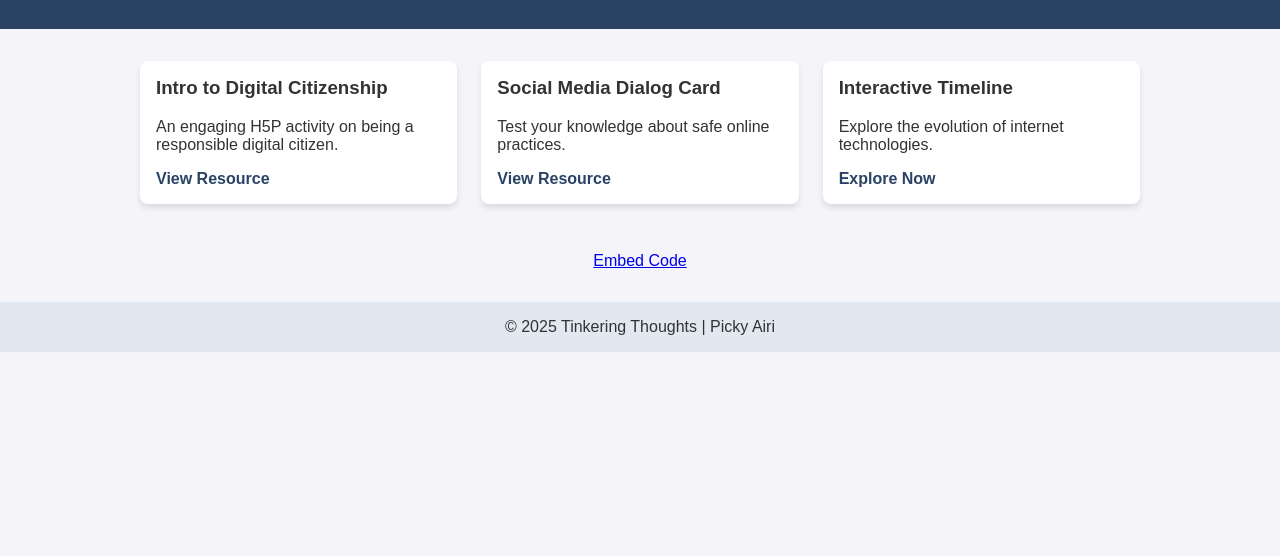
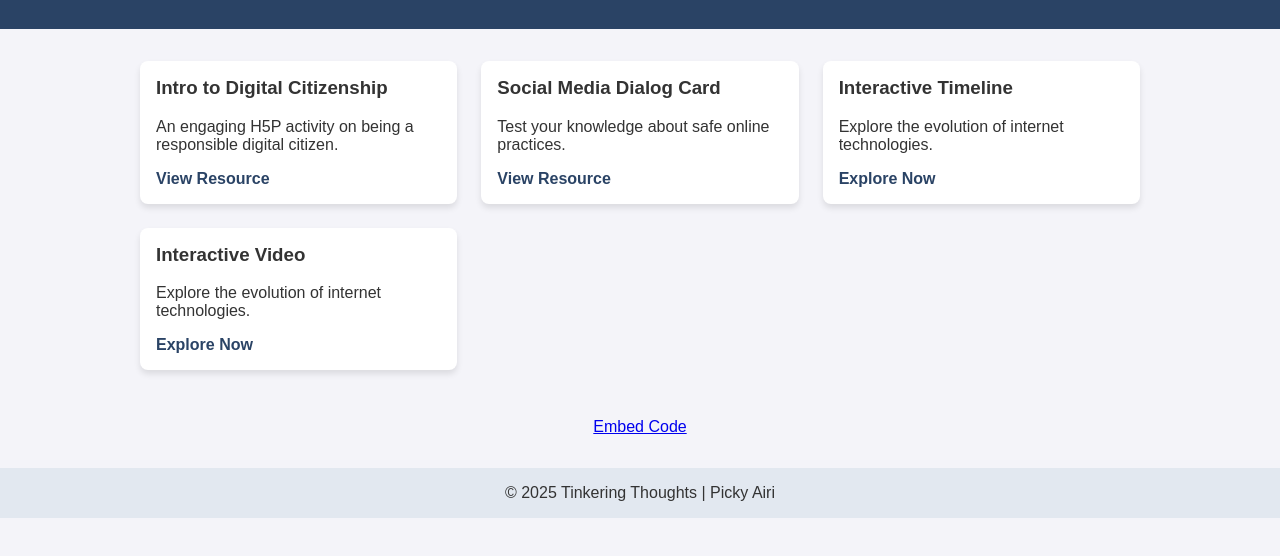
Before and after one commit to pairi88/h5p-projecthostsite, a plain HTML site: page index.html in a window 1280 px wide. Shown: the part 90-646 px from the top of the page. Drawn offline with Linux system fonts and the light colour scheme.

Commit message:
Update index.html

```diff
--- a/index.html
+++ b/index.html
@@ -90,6 +90,12 @@
         <p>Explore the evolution of internet technologies.</p>
         <a href="/h5p-projecthostsite/h5p-standalone-1.3.x/demo/digicert-terms-xword.html">Explore Now</a>
       </div>
+
+      <div class="card">
+        <h3>Interactive Video</h3>
+        <p>Explore the evolution of internet technologies.</p>
+        <a href="/h5p-projecthostsite/h5p-standalone-1.3.x/demo/digicert-terms-xword.html">Explore Now</a>
+      </div>
     </section>
   </div>
 <p align="center"><a href="/h5p-projecthostsite/embedcode.html">Embed Code</a></p>
```
